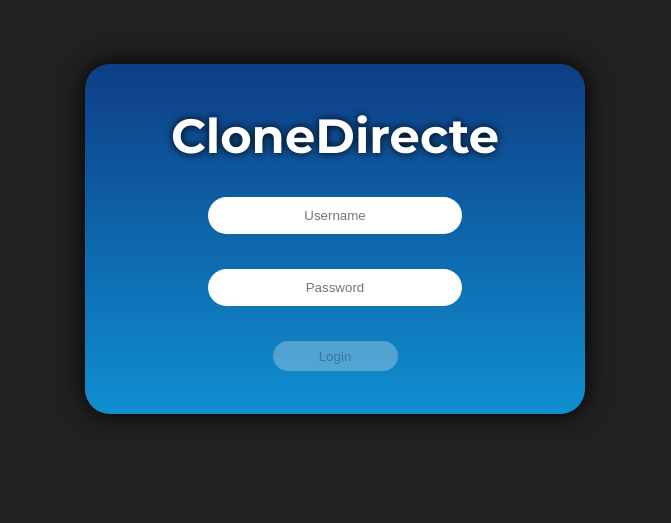
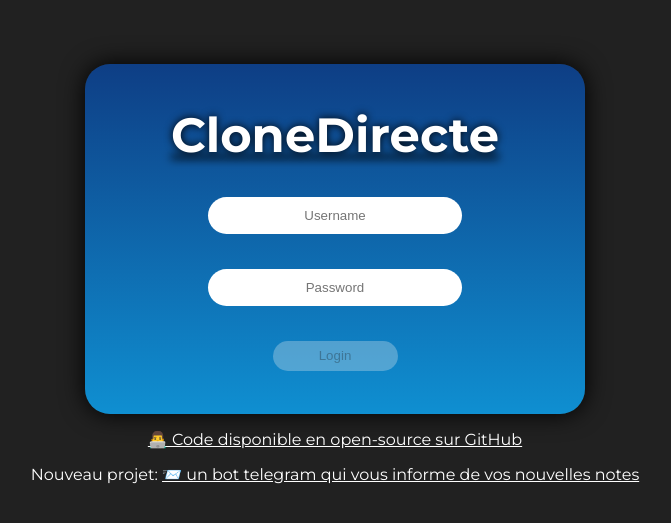
Before and after one commit to CloneDirecte/notes, a React (Vite) app: page /login in a window 1280 px wide. Shown: the part 161-684 px from the top of the page, without its empty margins (305-976 px from the left). Built offline with nearby package versions, Linux system fonts and the light colour scheme.

Commit message:
style: added a footer for the login page
added some info about the code being open source and our new telegram bot

```diff
--- a/src/routes/login/login.css
+++ b/src/routes/login/login.css
@@ -1,4 +1,5 @@
 .login {
+  margin-top: 85px;
   width: 500px;
   height: 350px;
   background: var(--gradient);
@@ -10,10 +11,12 @@
   margin-top: 0;
   font-size: 3em;
   text-shadow: 0 0 8px black;
+  text-decoration: underline rgba(255, 255, 255, 0);
+  transition: text-decoration-color 300ms;
 }
 
 .title:hover {
-  text-decoration: underline;
+  text-decoration-color: rgba(255, 255, 255, 1);
 }
 
 .login-inside {
@@ -53,3 +56,28 @@
   color: red;
   font-weight: 800;
 }
+
+a {
+  color: white;
+  text-decoration: underline;
+}
+a:link,
+a:visited,
+a:hover,
+a:active {
+  color: white;
+  text-decoration: underline;
+}
+a:hover {
+  color: #0f8fd1;
+}
+
+.footer-login {
+  text-align: center;
+}
+
+@media screen and (max-width: 500px) {
+  .login {
+    width: 350px;
+  }
+}
--- a/src/routes/login/login.jsx
+++ b/src/routes/login/login.jsx
@@ -55,6 +55,19 @@
           {buttonDisabler()}
         </div>
       </div>
+      <div className="montserrat footer-login">
+        <p>
+          <a href="https://github.com/CloneDirecte/notes">
+            👨‍💻 Code disponible en open-source sur GitHub
+          </a>
+        </p>
+        <p>
+          Nouveau projet:{" "}
+          <a href="https://github.com/CloneDirecte/notes-telegram-bot">
+            📨 un bot telegram qui vous informe de vos nouvelles notes
+          </a>
+        </p>
+      </div>
     </div>
   );
 }
```
